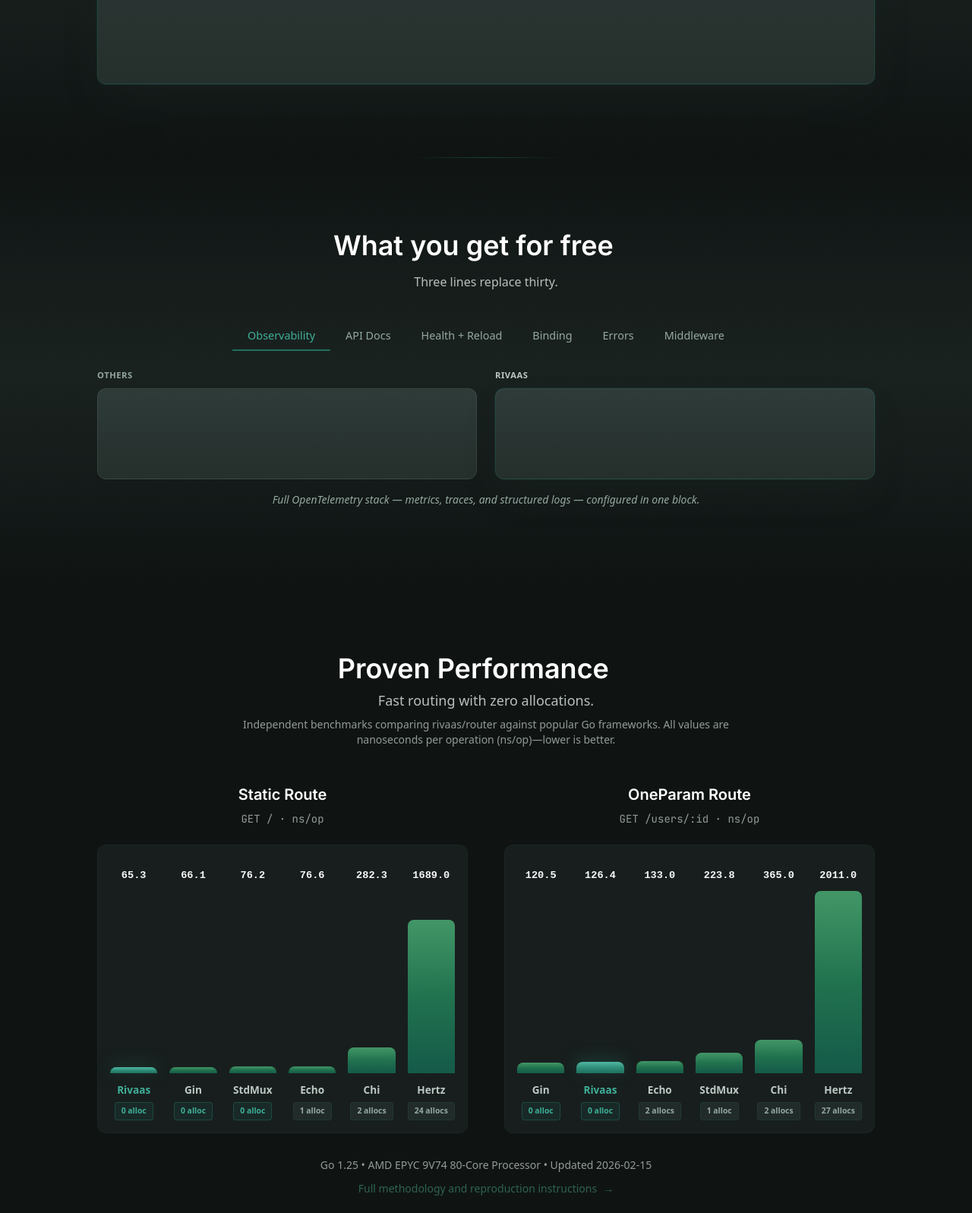
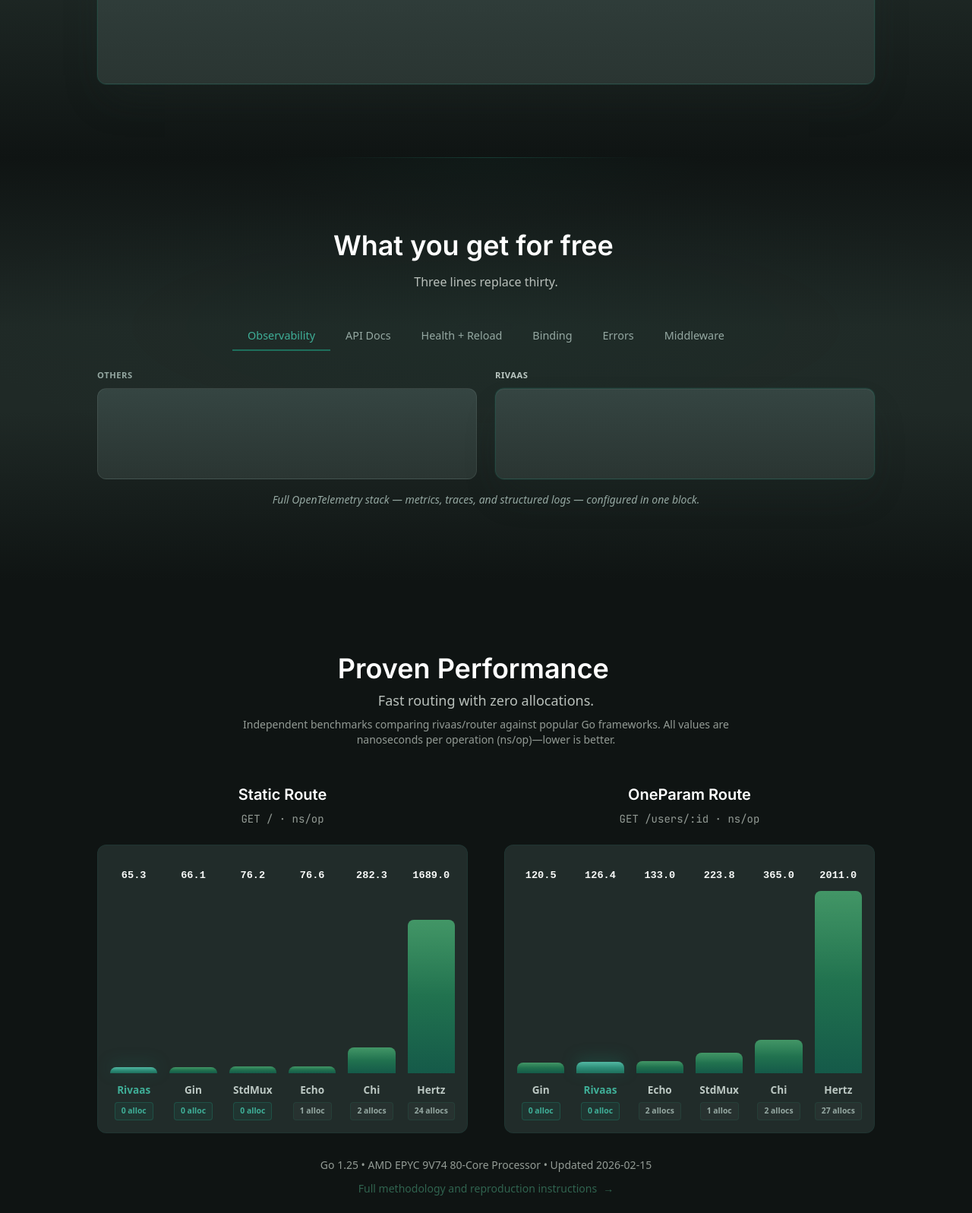
Before and after one commit to rivaas-dev/rivaas.dev, a website built with Vite: page src/index.html in a window 1280 px wide. Shown: the part 1200-2797 px from the top of the page at 76% size. Built offline with nearby package versions, Linux system fonts and the light colour scheme; what asciinema-player would draw is missing.

Commit message:
Enhance styles for improved visual consistency and accessibility

```diff
--- a/src/styles/_base.scss
+++ b/src/styles/_base.scss
@@ -20,5 +20,7 @@
 }
 
 section.section-glow {
-  background: linear-gradient(180deg, $rivaas-night 0%, $rivaas-surface 50%, $rivaas-night 100%);
+  background:
+    radial-gradient(ellipse 80% 50% at 50% 40%, rgba($rivaas-alpine, 0.04) 0%, transparent 70%),
+    linear-gradient(180deg, $rivaas-night 0%, $rivaas-surface 40%, $rivaas-surface 60%, $rivaas-night 100%);
 }
--- a/src/styles/_components.scss
+++ b/src/styles/_components.scss
@@ -256,7 +256,7 @@
 // Package cards
 .package-card {
   display: block;
-  background: rgba($rivaas-basalt, 0.3);
+  background: rgba($rivaas-basalt, 0.5);
   border: 1px solid rgba($rivaas-alpine, 0.2);
   border-radius: 12px;
   padding: 20px 24px;
@@ -369,9 +369,21 @@
     top: 0;
     left: 50%;
     transform: translateX(-50%);
-    width: 200px;
+    width: 400px;
     height: 1px;
-    background: linear-gradient(90deg, transparent, rgba($rivaas-alpine, 0.5), transparent);
+    background: linear-gradient(90deg, transparent, rgba($rivaas-alpine, 0.4), transparent);
+  }
+
+  &::after {
+    content: '';
+    position: absolute;
+    top: 0;
+    left: 50%;
+    transform: translateX(-50%);
+    width: 600px;
+    height: 80px;
+    background: radial-gradient(ellipse at 50% 0%, rgba($rivaas-alpine, 0.06) 0%, transparent 70%);
+    pointer-events: none;
   }
 }
 
@@ -432,9 +444,9 @@
   gap: 1rem;
   height: 380px;
   padding: 1rem;
-  background: rgba($rivaas-basalt, 0.3);
+  background: rgba($rivaas-basalt, 0.5);
   border-radius: 12px;
-  border: 1px solid rgba($rivaas-alpine, 0.1);
+  border: 1px solid rgba($rivaas-alpine, 0.15);
 }
 
 .benchmark-bar-group {
--- a/src/styles/_variables.scss
+++ b/src/styles/_variables.scss
@@ -13,8 +13,8 @@
 $rivaas-silver: #BCC8C3;       // secondary text (~8:1 on night, ~4.5:1 on basalt)
 $rivaas-fog: #95A8A2;          // docs: $gray-500 (bumped for ~6.5:1 on night, ~3.5:1 on basalt)
 $rivaas-stone: #5C6B66;        // docs: $gray-600
-$rivaas-basalt: #2E3B39;       // docs: $gray-700
-$rivaas-slate: #252F2C;        // docs: $gray-800
+$rivaas-basalt: #354542;       // docs: $gray-700 (lifted for surface contrast, ~27% lightness)
+$rivaas-slate: #2A3532;        // docs: $gray-800 (lifted for terminal depth)
 $rivaas-dark: #1F2A27;         // docs: $gray-900
 $rivaas-night: #0F1413;        // docs: $black
 
@@ -28,7 +28,7 @@
 // ========================================
 // Dark Mode Surface (for landing page)
 // ========================================
-$rivaas-surface: #1A2220;      // docs: $dark-surface
+$rivaas-surface: #1F2926;      // docs: $dark-surface (lifted for visible section separation)
 $rivaas-text: #E6ECE9;         // docs: $dark-text
 $rivaas-text-muted: #A3B1AB;   // docs: $dark-text-muted
 
--- a/src/styles/tailwind.css
+++ b/src/styles/tailwind.css
@@ -4,7 +4,7 @@
 @theme {
   --color-rivaas-night: oklch(8.3% 0.01 155);
   --color-rivaas-dark: oklch(16.8% 0.012 155);
-  --color-rivaas-basalt: oklch(24.5% 0.013 155);
+  --color-rivaas-basalt: oklch(28.5% 0.013 155);
   --color-rivaas-stone: oklch(44.2% 0.015 155);
   --color-rivaas-fog: oklch(68% 0.012 155);
   --color-rivaas-silver: oklch(80% 0.01 155);
```
